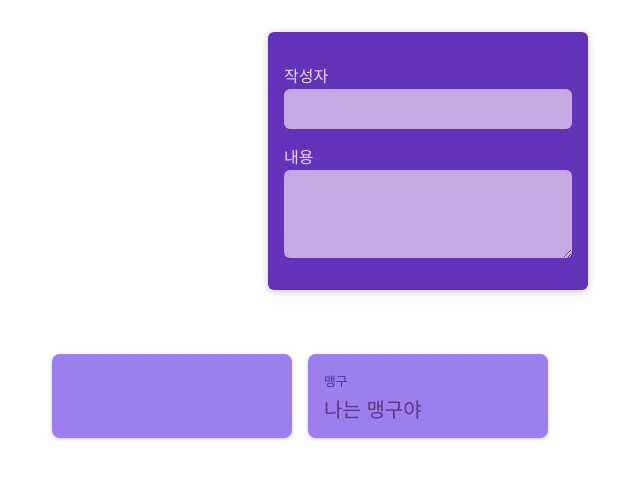
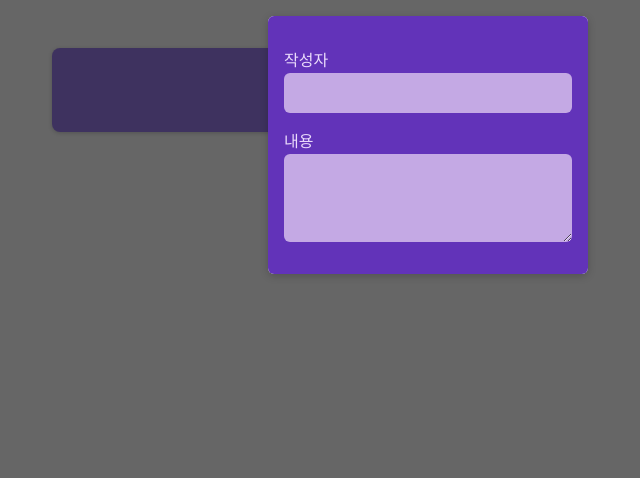
Before and after one commit to skdbsqls/My_Diary, a React (Create React App) app: page / in a window 1280 px wide. Shown: the top 478 px of the page, without its empty margins (212-852 px from the left). Built offline with nearby package versions, Linux system fonts and the light colour scheme.

Commit message:
children props

```diff
--- /dev/null
+++ b/src/components/Modal.jsx
@@ -0,0 +1,14 @@
+import classes from "./Modal.module.css";
+
+const Modal = ({ children }) => {
+  return (
+    <>
+      <div className={classes.backdrop}></div>
+      <dialog className={classes.modal} open={true}>
+        {children}
+      </dialog>
+    </>
+  );
+};
+
+export default Modal;
--- /dev/null
+++ b/src/components/Modal.module.css
@@ -0,0 +1,18 @@
+.backdrop {
+  position: fixed;
+  top: 0;
+  left: 0;
+  width: 100%;
+  height: 100vh;
+  background-color: rgba(0, 0, 0, 0.6);
+  z-index: 1;
+}
+
+.modal {
+  border: none;
+  border-radius: 6px;
+  box-shadow: 0 2px 8px rgba(0, 0, 0, 0.2);
+  padding: 0;
+  overflow: hidden;
+  z-index: 1;
+}
--- a/src/components/NewPost.module.css
+++ b/src/components/NewPost.module.css
@@ -2,9 +2,6 @@
   background-color: #6233b9;
   padding: 1rem;
   width: 20rem;
-  margin: 2rem auto;
-  border-radius: 6px;
-  box-shadow: 0 2px 8px rgba(0, 0, 0, 0.2);
 }
 
 .form label {
--- a/src/components/PostsList.jsx
+++ b/src/components/PostsList.jsx
@@ -1,6 +1,9 @@
+import { useState } from "react";
+
 import Post from "./Post";
+import Modal from "./Modal";
 import NewPost from "./NewPost";
-import { useState } from "react";
+
 import classes from "./PostsList.module.css";
 
 const PostsList = () => {
@@ -16,10 +19,12 @@
 
   return (
     <>
-      <NewPost
-        onBodyChange={bodyChangeHandler}
-        onNameChange={nameChangeHandler}
-      />
+      <Modal>
+        <NewPost
+          onBodyChange={bodyChangeHandler}
+          onNameChange={nameChangeHandler}
+        />
+      </Modal>
       <ul className={classes.posts}>
         <Post author={name} body={body} />
         <Post author="맹구" body="나는 맹구야" />
```
